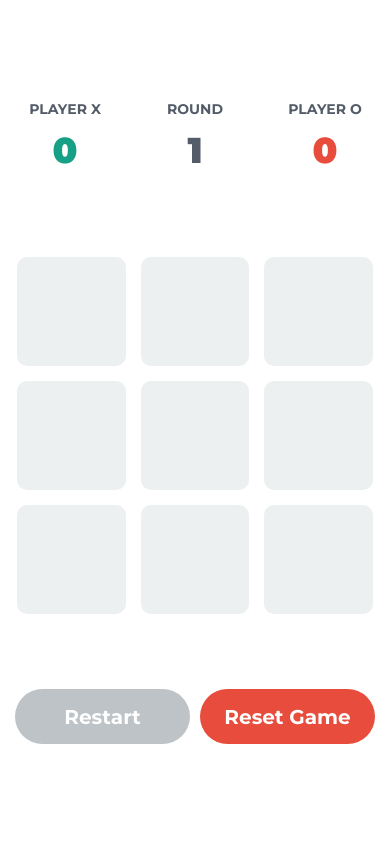
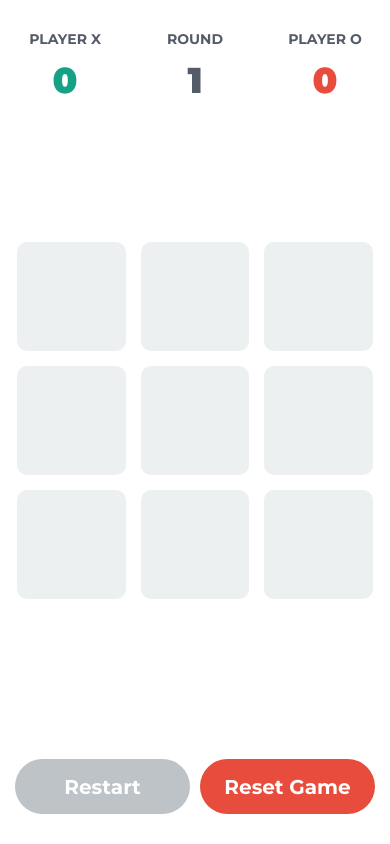
Before and after one commit to nrzky/tic-tac-toe, a React Native app: screen /Game in a window 390 px wide. Built offline with nearby package versions, Linux system fonts and the light colour scheme.

Commit message:
Add safeAreaInsets

```diff
--- a/src/components/Container/Container.styled.tsx
+++ b/src/components/Container/Container.styled.tsx
@@ -1,7 +1,14 @@
 import styled from 'styled-components/native';
-import View from '../View/View';
 
-export const StyledContainer = styled(View)((props) => ({
+import { View } from '@app/components';
+
+import { StyledContainerProps } from './Container.types';
+
+export const StyledContainer = styled(View)<StyledContainerProps>((props) => ({
   flex: 1,
   backgroundColor: props.theme.colors.background,
+  paddingTop: props.safeAreaInsets.top,
+  paddingBottom: props.safeAreaInsets.bottom,
+  paddingLeft: props.safeAreaInsets.left,
+  paddingRight: props.safeAreaInsets.right,
 }));
--- a/src/components/Container/Container.tsx
+++ b/src/components/Container/Container.tsx
@@ -1,10 +1,13 @@
 import * as React from 'react';
+import { useSafeAreaInsets } from 'react-native-safe-area-context';
 
 import { StyledContainer } from './Container.styled';
 import { ContainerProps } from './Container.types';
 
-const Container: React.FC<ContainerProps> = (props) => (
-  <StyledContainer {...props} />
-);
+const Container: React.FC<ContainerProps> = (props) => {
+  const insets = useSafeAreaInsets();
+
+  return <StyledContainer safeAreaInsets={insets} {...props} />;
+};
 
 export default Container;
--- a/src/views/Game/Game.helpers.tsx
+++ b/src/views/Game/Game.helpers.tsx
@@ -65,8 +65,6 @@ export const checkGameResult = (gameState: GameStateType[]) => {
     }
   });
 
-  console.log(checkLastRound(gameState));
-
   if (checkLastRound(gameState)) {
     gameResult.isFinished = true;
   }
--- a/src/views/Game/Game.styled.tsx
+++ b/src/views/Game/Game.styled.tsx
@@ -13,7 +13,6 @@ const ITEM_SIZE = width * 0.33 - 20;
 export default StyleSheet.create({
   container: {
     justifyContent: 'center',
-    paddingVertical: 100,
   },
   primaryButton: {
     flex: 1,
@@ -70,11 +69,12 @@ export const StyledButtonContainer = styled(View)({
   flexDirection: 'row',
   justifyContent: 'center',
   alignItems: 'center',
-  marginTop: 20,
+  paddingVertical: 30,
 });
 
 export const StyledGameStatusBarContainer = styled(View)({
   flexDirection: 'row',
   justifyContent: 'space-between',
-  marginBottom: 30,
+  paddingTop: 30,
+  paddingBottom: 10,
 });
```
Also changed, not shown: src/components/Container/Container.types.tsx (+9 -0 lines).
